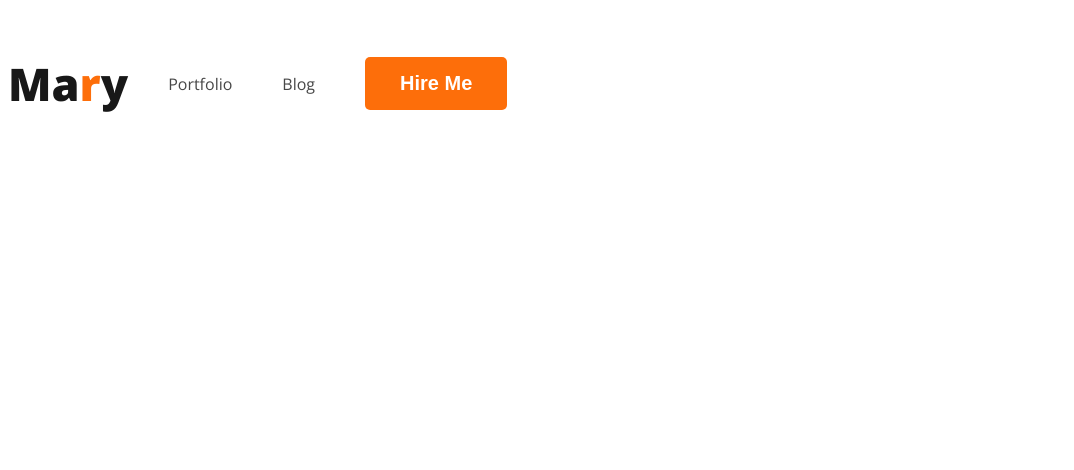
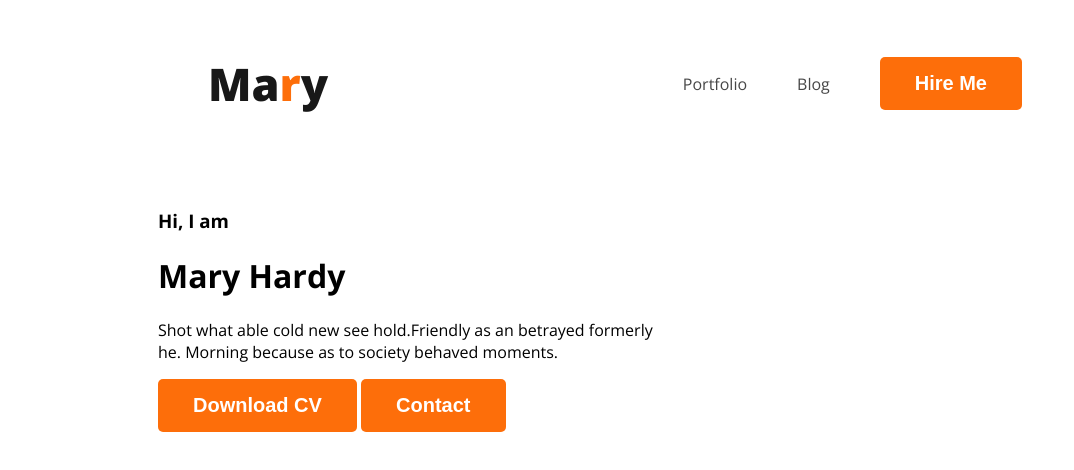
Before and after one commit to mr-pritom-01/webdeveloper-portfolio, a plain HTML site: page index.html in a window 1280 px wide. Shown: the whole page, without its empty margins (0-1074 px from the left). Drawn offline with nearby package versions, Linux system fonts and the light colour scheme.

Commit message:
image folder added

```diff
--- a/index.html
+++ b/index.html
@@ -23,7 +23,18 @@
                 <li><button class="btn-primary">Hire Me</button></li>
             </ul>
         </nav>
-        <div class="banner"></div>
+        <div class="banner">
+            <div>
+                <h3 class="banner-greeting">Hi, I am</h3>
+                <h1 class="banner-tittle">Mary Hardy</h1>
+                <p>Shot what able cold new see hold.Friendly as an betrayed formerly<br> he. Morning because as to
+                    society
+                    behaved moments.</p>
+                    <button class="btn-primary">Download CV</button>
+                    <button class="btn-primary">Contact</button>
+            </div>
+            <img src=""
+        </div>
     </header>
 
     <main>
--- a/styles/portfolio.css
+++ b/styles/portfolio.css
@@ -6,8 +6,9 @@ body {
 /* nav related styles */
 nav {
     display: flex;
-    /* justify-content: space-between; */
+    justify-content: space-between;
     align-items: center;
+    margin: 0px 200px;
 }
 
 nav ul {
@@ -49,4 +50,10 @@ nav a {
     padding: 15px 35px;
 }
 
-/* header related style *
+/* header related style */
+.headern{
+    background-color: #fff8f3e8;
+}
+.banner {
+    padding: 30px 30px 30px 150px;
+}
```
Also changed, not shown: images/developer.png (added), images/hardy.png (added), images/header_bg.png (added), images/icons/facebook.png (added), images/icons/insta.png (added), images/icons/js.png (added), images/icons/mongo.png (added), images/icons/nodejs.png (added), images/icons/react.png (added), images/icons/twitter.png (added).
